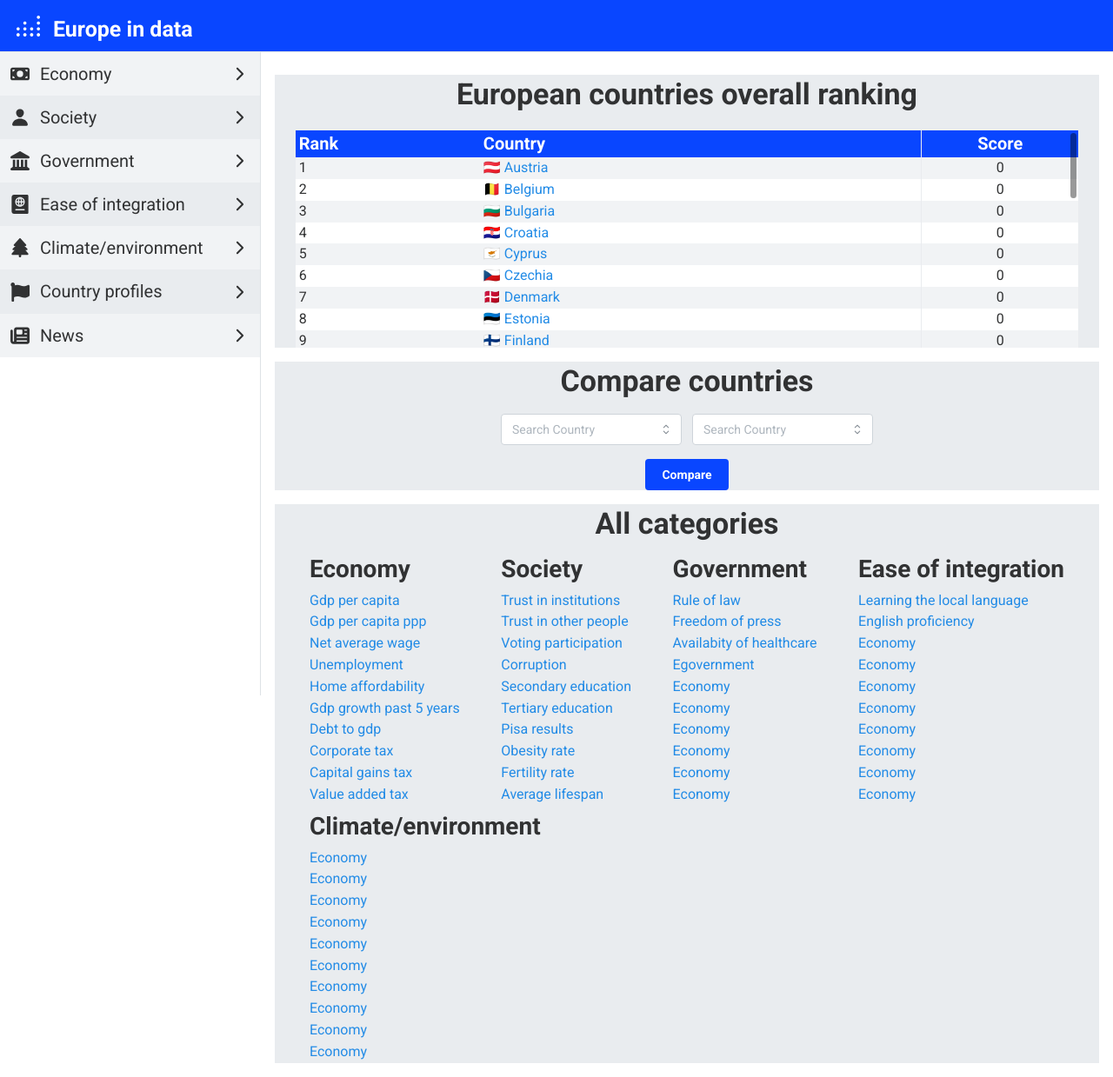
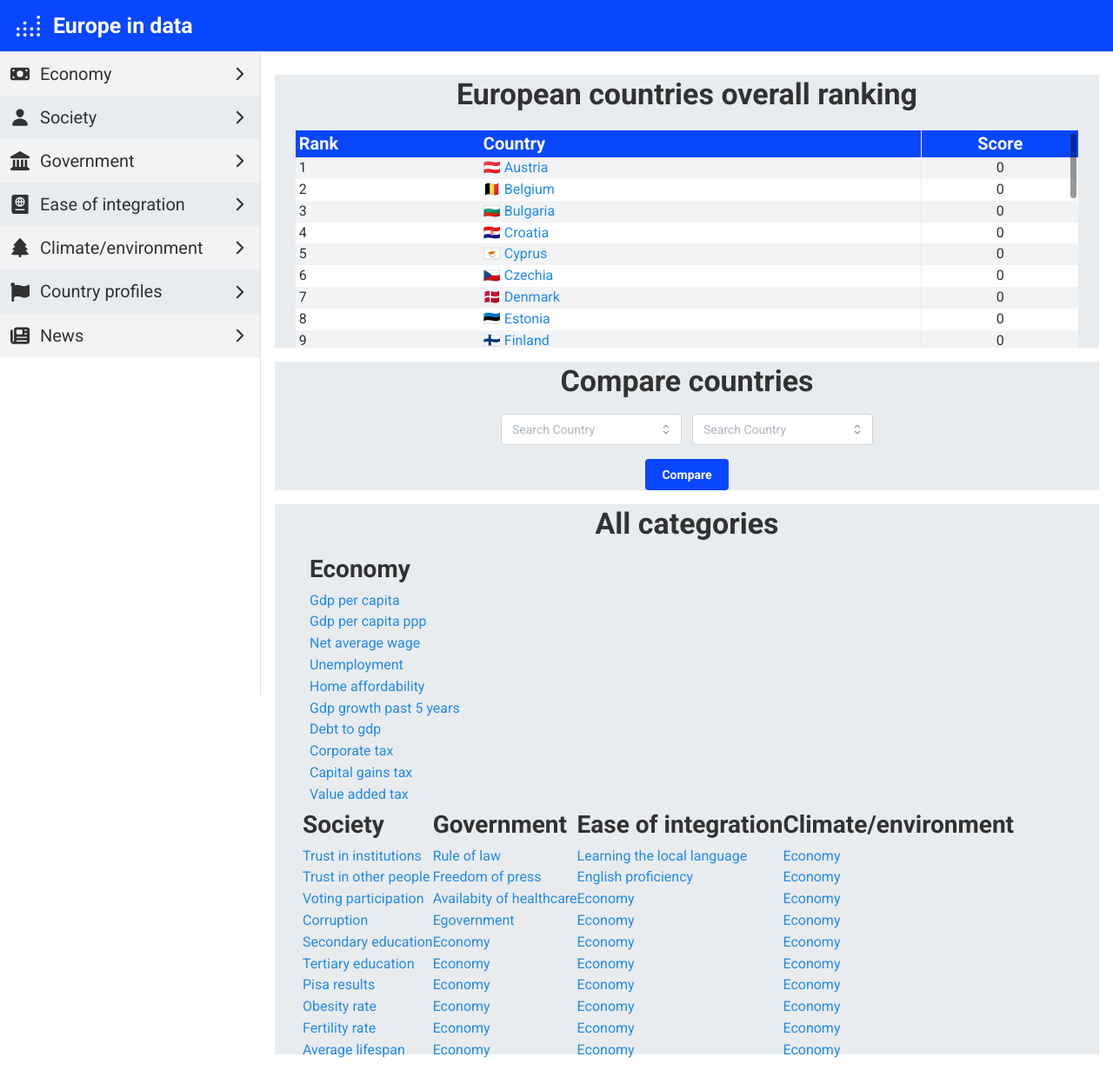
Before and after one commit to smravec/europe-in-data, a Next.js app: page / in a window 1280 px wide. Shown: the whole page at 87% size. Built offline with nearby package versions, Linux system fonts and the light colour scheme.

Commit message:
Fix margin

```diff
--- a/app/components/app-layout.tsx
+++ b/app/components/app-layout.tsx
@@ -56,7 +56,7 @@ export default function AppLayout({ children }: { children: React.ReactNode }) {
             <Title
             size={"25px"}
             c={"white"}
-            mt={"9px"}
+            mt={"2px"}
             ml={"15px"}
             >
               Europe in data
--- a/app/page.tsx
+++ b/app/page.tsx
@@ -1,6 +1,6 @@
 'use client'
 
-import { Button, Stack, Title, useMantineTheme, Text, Anchor, ScrollArea, Flex, Space, Grid } from '@mantine/core';
+import { Button, Stack, Title, useMantineTheme, Text, Anchor, ScrollArea, Flex, Space, Grid, GridCol } from '@mantine/core';
 
 //import leaflet component this way cause of old libs
 import dynamic from "next/dynamic";
@@ -127,15 +127,12 @@ export default function Home(){
 
                 <Space h={"md"}/>
 
-                <Flex
-                wrap={"wrap"}
-                justify={"space-between"}
-                gap={"30px"}
-                rowGap={"10px"}
+                <Grid
                 pr={"40px"}
                 pl={"40px"}
                 >
 
+                    <GridCol>
                         <Flex
                             direction={"column"}
                             align={"flex-start"}
@@ -153,6 +150,8 @@ export default function Home(){
                             <Anchor>Capital gains tax</Anchor>
                             <Anchor>Value added tax</Anchor>
                         </Flex>
+                    </GridCol>
+
 
                     <Flex
                         direction={"column"}
@@ -226,7 +225,7 @@ export default function Home(){
                         <Anchor>Economy</Anchor>
                     </Flex>
 
-                </Flex>
+                </Grid>
             </Flex>
         </Flex>
     )
```
Also changed, not shown: 1 other file (tests, documents, lock files or other folders). Lines whose indentation alone changed are shown as unchanged.
